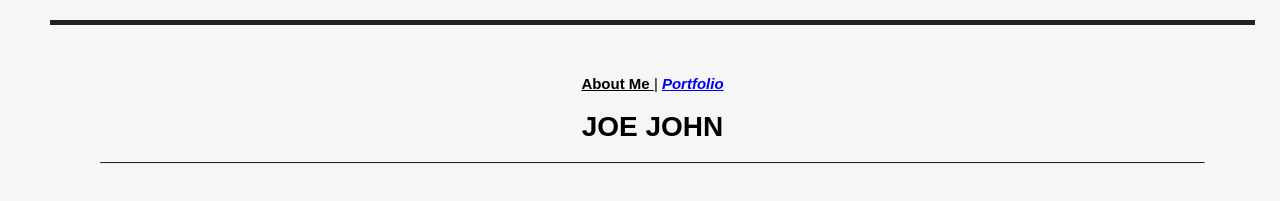
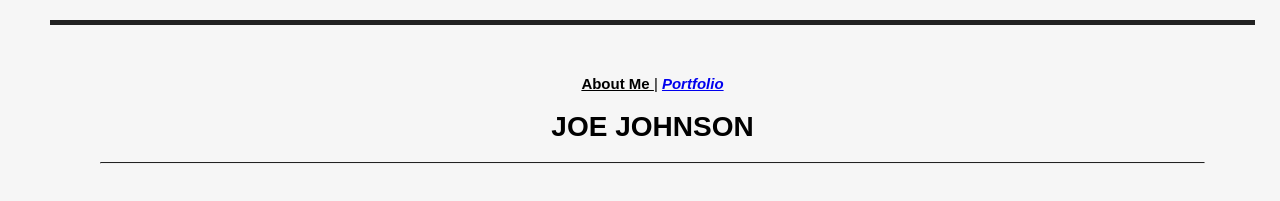
Before and after one commit to izzydarby/homework, a plain HTML site: page day2/homework_2.html in a window 1280 px wide. Shown: the top 201 px of the page. Drawn offline with Linux system fonts and the light colour scheme.

Commit message:
changed name back

```diff
--- a/day2/homework_2.html
+++ b/day2/homework_2.html
@@ -11,7 +11,7 @@
 		<nav>
 			<strong><u>About Me </strong></u>| <a href="http://www.google.com"><strong><i>Portfolio</strong></i></a>
 		</nav>
-		<h1> JOE JOHN </h1>
+		<h1> JOE JOHNSON </h1>
 	<header>
 	<div>
 		<hr>
```
